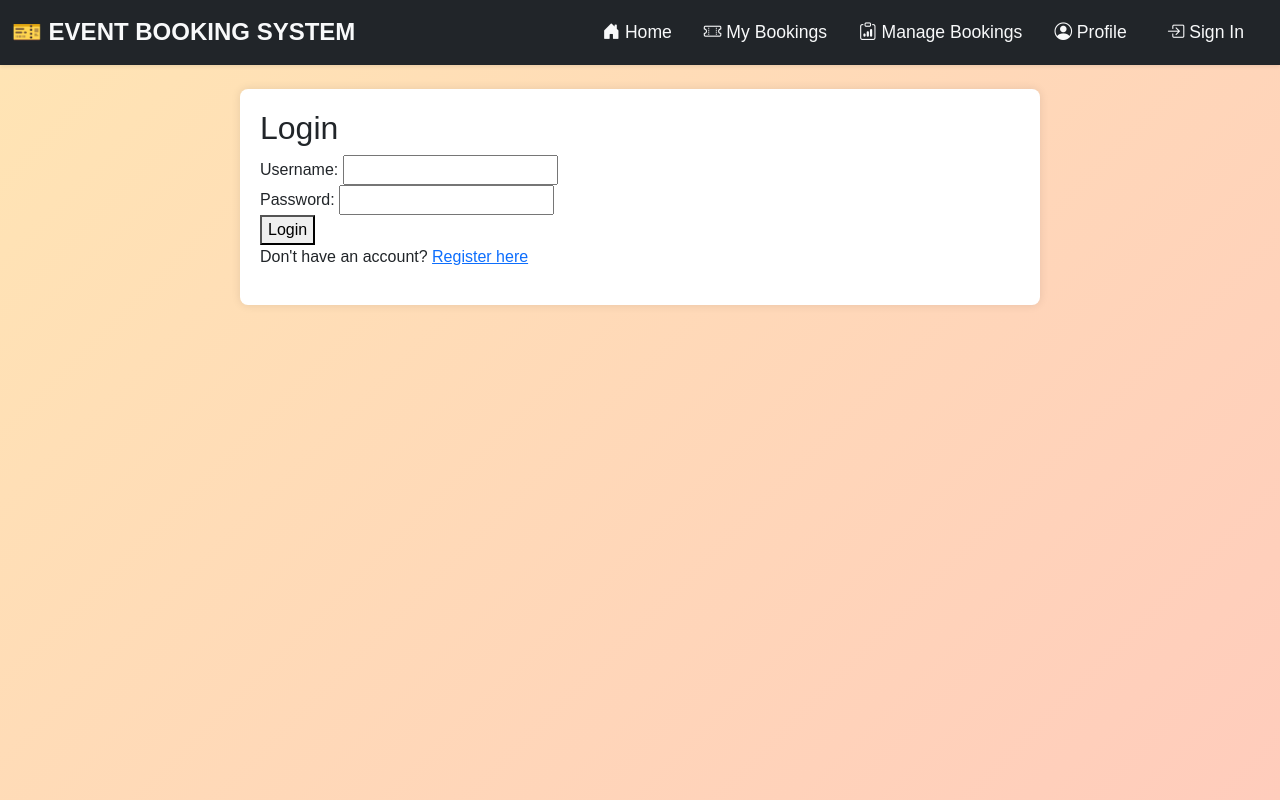
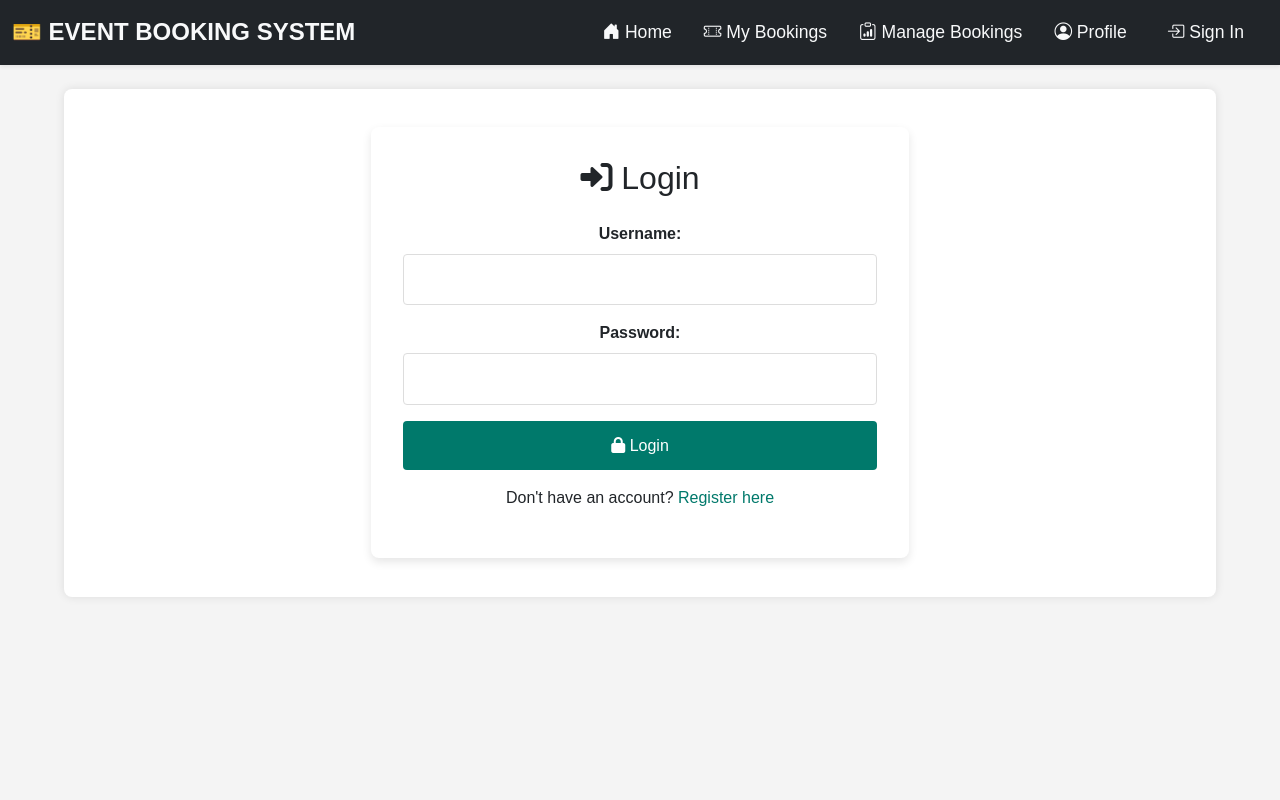
Before and after one commit to rsmythrepo/Event_ticket_booking_system, a Flask app: page /login in a window 1280 px wide. Run offline with Flask 2, Linux system fonts and the light colour scheme; some libraries are stand-ins or nearby versions.

Commit message:
Added frontend for authentication

```diff
--- a/static/styles/style.css
+++ b/static/styles/style.css
@@ -1,15 +1,17 @@
 body {
-    font-family: Arial, sans-serif;
-    background: linear-gradient(135deg, #ffe5b4 0%, #ffccbc 100%);
+        font-family: Arial, sans-serif;
+        background-color: #f4f4f4;
+        height: 100vh;
+        margin: 0;
 }
  html, body {
             height: 100%;
             margin: 0;
         }
 .container {
-    max-width: 800px;
+    max-width: 90vw;
     margin: 50px auto;
-    padding: 20px;
+    padding: 3vw;
     background-color: white;
     border-radius: 8px;
     box-shadow: 0px 0px 10px rgba(0, 0, 0, 0.1);
@@ -135,3 +137,136 @@ a:hover {
     font-weight: normal;
     font-size: 15px; /* Adjust year size */
 }
+.login-container {
+    background: white;
+    border-radius: 8px;
+    box-shadow: 0 4px 10px rgba(0, 0, 0, 0.1);
+    padding: 2rem;
+    width: 300px;
+    text-align: center;
+    animation: fadeIn 1s ease-in-out;
+}
+
+h2 {
+    margin-bottom: 1.5rem;
+}
+
+label {
+    display: block;
+    margin-bottom: 0.5rem;
+    font-weight: bold;
+}
+
+input[type="text"], input[type="password"] {
+    width: 100%;
+    padding: 0.8rem;
+    margin-bottom: 1rem;
+    border: 1px solid #ddd;
+    border-radius: 4px;
+    transition: border-color 0.3s;
+}
+
+input[type="text"]:focus, input[type="password"]:focus {
+    border-color: #00796b;
+    outline: none;
+}
+
+button {
+
+    color: white;
+    padding: 0.8rem;
+    border: none;
+    border-radius: 4px;
+    cursor: pointer;
+    width: 100%;
+    transition: background-color 0.3s;
+}
+
+
+
+.register-link {
+    margin-top: 1rem;
+}
+
+@keyframes fadeIn {
+    from {
+        opacity: 0;
+        transform: translateY(-20px);
+    }
+    to {
+        opacity: 1;
+        transform: translateY(0);
+    }
+}
+.register-container {
+    background: white;
+    border-radius: 8px;
+    box-shadow: 0 4px 10px rgba(0, 0, 0, 0.1);
+    padding: 2rem;
+    text-align: center;
+    animation: fadeIn 0.5s ease-in-out;
+}
+
+input[type="text"], input[type="email"], input[type="password"] {
+    width: 100%;
+    padding: 0.8rem;
+    margin-bottom: 1rem;
+    border: 1px solid #ddd;
+    border-radius: 4px;
+    transition: border-color 0.3s;
+}
+
+input[type="text"]:focus, input[type="email"]:focus, input[type="password"]:focus {
+    border-color: #00796b;
+    outline: none;
+}
+
+
+
+
+a {
+    color: #00796b;
+    text-decoration: none;
+    position: relative;
+    transition: color 0.3s ease;
+
+}
+
+
+a:hover {
+    color: #004d40;
+}
+
+a::after {
+    content: '';
+    display: block;
+    width: 0;
+    height: 2px;
+    background: #004d40;
+    transition: width 0.3s ease;
+    position: absolute;
+    left: 0;
+    bottom: -2px;
+}
+
+
+a:hover::after {
+    width: 100%;
+}
+
+
+@keyframes bounce {
+    0%, 100% {
+        transform: translateY(0);
+    }
+    50% {
+        transform: translateY(-5px);
+    }
+}
+
+
+a:hover {
+    animation: bounce 0.3s ease;
+    text-decoration: none;
+
+}
--- a/templates/base.html
+++ b/templates/base.html
@@ -6,7 +6,7 @@
     <title>{% block title %}Event Booking System{% endblock %}</title>
     <link href="https://cdn.jsdelivr.net/npm/bootstrap@5.3.0-alpha1/dist/css/bootstrap.min.css" rel="stylesheet">
     <link rel="stylesheet" href="https://cdn.jsdelivr.net/npm/bootstrap-icons@1.10.2/font/bootstrap-icons.css">
-
+    <link rel="stylesheet" href="https://cdnjs.cloudflare.com/ajax/libs/font-awesome/6.0.0-beta3/css/all.min.css">
     <link rel="stylesheet" href="{{ url_for('static', filename='styles/style.css') }}">
     <link rel="icon" href="{{ url_for('static', filename='favicon.ico') }}" type="image/x-icon">
 
--- a/templates/login.html
+++ b/templates/login.html
@@ -3,15 +3,19 @@
 {% block title %}Browse Events{% endblock %}
 
 {% block content %}
-<h2>Login</h2>
-    <form action="{{ url_for('login') }}" method="POST">
-        <label for="username">Username:</label>
-        <input type="text" id="username" name="username" required><br>
+<div class="d-flex justify-content-center">
+    <div class="login-container w-50">
+        <h2><i class="fas fa-sign-in-alt"></i> Login</h2>
+        <form action="{{ url_for('login') }}" method="POST">
+            <label for="username">Username:</label>
+            <input type="text" id="username" name="username" required>
 
-        <label for="password">Password:</label>
-        <input type="password" id="password" name="password" required><br>
+            <label for="password">Password:</label>
+            <input type="password" id="password" name="password" required>
 
-        <button type="submit">Login</button>
-    </form>
-    <p>Don't have an account? <a href="{{ url_for('register') }}">Register here</a></p>
+            <button type="submit" class="btn-primary"><i class="fas fa-lock"></i> Login</button>
+        </form>
+        <p class="register-link">Don't have an account? <a href="{{ url_for('register') }}">Register here</a></p>
+    </div>
+</div>
 {% endblock %}
```
Also changed, not shown: templates/register.html (+14 -10 lines).
